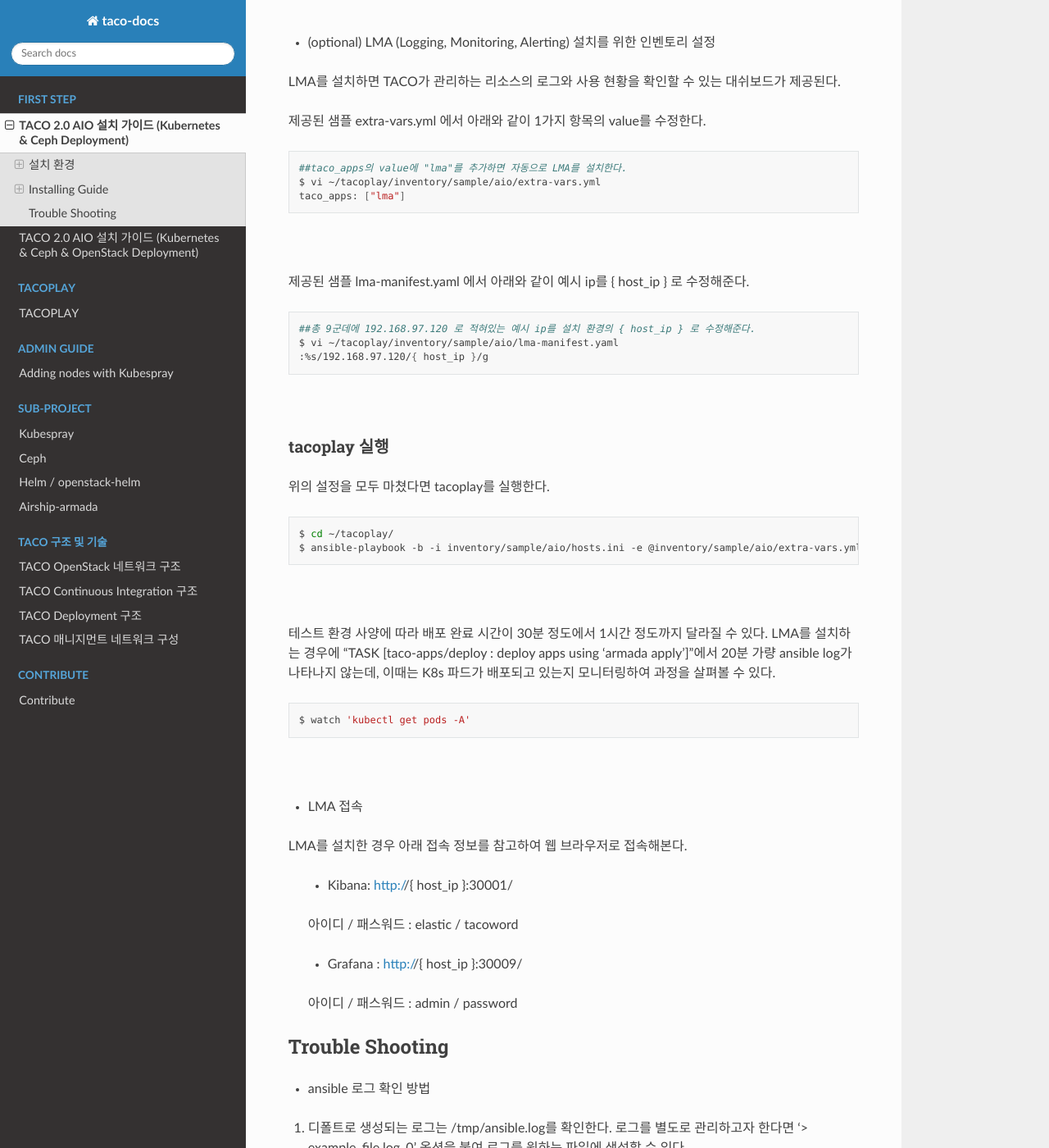
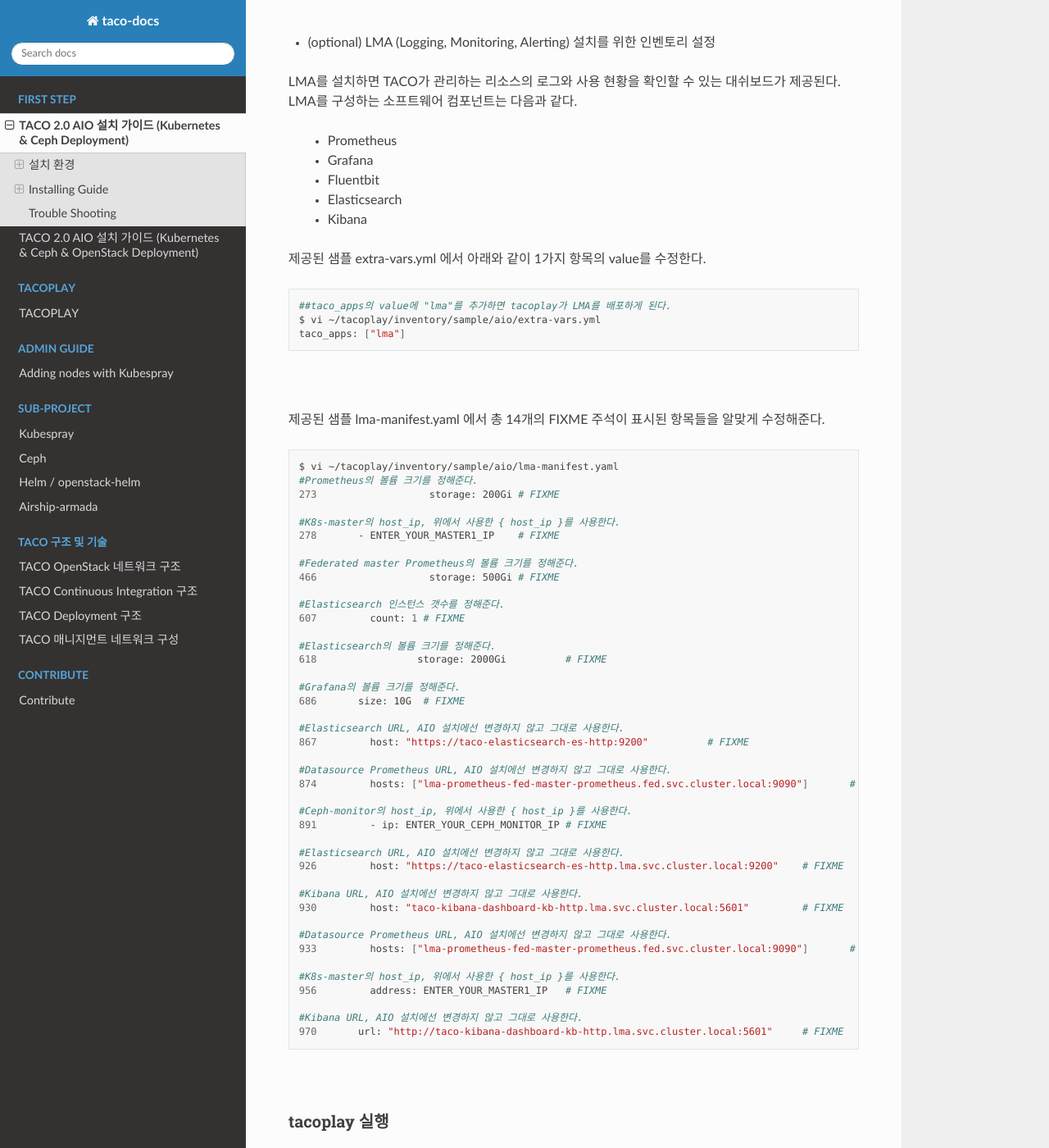
Before and after one commit to openinfradev/taco-docs, a Sphinx documentation site: the page built from docs/source/intro/aio-k8s.rst, in a window 1280 px wide and 1400 px high, scrolled down 3632 px. Shown: the whole window at 82% size. Built offline with Sphinx 7.4.7 and the Read the Docs theme 2.0.0, drawn with Linux system fonts in a browser that asks for light colours.

Commit message:
sample lma-manifest 변경에 따른 가이드 수정

```diff
--- a/docs/source/intro/aio-k8s.rst
+++ b/docs/source/intro/aio-k8s.rst
@@ -167,25 +167,70 @@
 
 * (optional) LMA (Logging, Monitoring, Alerting) 설치를 위한 인벤토리 설정
 
-LMA를 설치하면 TACO가 관리하는 리소스의 로그와 사용 현황을 확인할 수 있는 대쉬보드가 제공된다.
+LMA를 설치하면 TACO가 관리하는 리소스의 로그와 사용 현황을 확인할 수 있는 대쉬보드가 제공된다. LMA를 구성하는 소프트웨어 컴포넌트는 다음과 같다.
+
+   * Prometheus
+   * Grafana
+   * Fluentbit
+   * Elasticsearch
+   * Kibana
 
 제공된 샘플 extra-vars.yml 에서 아래와 같이 1가지 항목의 value를 수정한다.
 
 .. code-block:: bash
 
-   ##taco_apps의 value에 "lma"를 추가하면 자동으로 LMA를 설치한다.
+   ##taco_apps의 value에 "lma"를 추가하면 tacoplay가 LMA를 배포하게 된다.
    $ vi ~/tacoplay/inventory/sample/aio/extra-vars.yml
    taco_apps: ["lma"]
 
 |
 
-제공된 샘플 lma-manifest.yaml 에서 아래와 같이 예시 ip를 { host_ip } 로 수정해준다.
+제공된 샘플 lma-manifest.yaml 에서 총 14개의 FIXME 주석이 표시된 항목들을 알맞게 수정해준다.
 
 .. code-block:: bash
 
-   ##총 9군데에 192.168.97.120 로 적혀있는 예시 ip를 설치 환경의 { host_ip } 로 수정해준다.
    $ vi ~/tacoplay/inventory/sample/aio/lma-manifest.yaml
-   :%s/192.168.97.120/{ host_ip }/g
+   #Prometheus의 볼륨 크기를 정해준다.
+   273                   storage: 200Gi	# FIXME
+
+   #K8s-master의 host_ip, 위에서 사용한 { host_ip }를 사용한다.
+   278       - ENTER_YOUR_MASTER1_IP	# FIXME
+
+   #Federated master Prometheus의 볼륨 크기를 정해준다.
+   466                   storage: 500Gi	# FIXME
+
+   #Elasticsearch 인스턴스 갯수를 정해준다.
+   607         count: 1	# FIXME
+
+   #Elasticsearch의 볼륨 크기를 정해준다.
+   618                 storage: 2000Gi		# FIXME
+
+   #Grafana의 볼륨 크기를 정해준다.
+   686       size: 10G 	# FIXME
+
+   #Elasticsearch URL, AIO 설치에선 변경하지 않고 그대로 사용한다.
+   867         host: "https://taco-elasticsearch-es-http:9200"		# FIXME
+
+   #Datasource Prometheus URL, AIO 설치에선 변경하지 않고 그대로 사용한다.
+   874         hosts: ["lma-prometheus-fed-master-prometheus.fed.svc.cluster.local:9090"]	# FIXME
+
+   #Ceph-monitor의 host_ip, 위에서 사용한 { host_ip }를 사용한다.
+   891         - ip: ENTER_YOUR_CEPH_MONITOR_IP	# FIXME
+
+   #Elasticsearch URL, AIO 설치에선 변경하지 않고 그대로 사용한다.
+   926         host: "https://taco-elasticsearch-es-http.lma.svc.cluster.local:9200" 	# FIXME
+
+   #Kibana URL, AIO 설치에선 변경하지 않고 그대로 사용한다.
+   930         host: "taco-kibana-dashboard-kb-http.lma.svc.cluster.local:5601" 	# FIXME
+
+   #Datasource Prometheus URL, AIO 설치에선 변경하지 않고 그대로 사용한다.
+   933         hosts: ["lma-prometheus-fed-master-prometheus.fed.svc.cluster.local:9090"]	# FIXME
+
+   #K8s-master의 host_ip, 위에서 사용한 { host_ip }를 사용한다.
+   956         address: ENTER_YOUR_MASTER1_IP	# FIXME
+
+   #Kibana URL, AIO 설치에선 변경하지 않고 그대로 사용한다.
+   970       url: "http://taco-kibana-dashboard-kb-http.lma.svc.cluster.local:5601"     # FIXME
 
 |
 
```
Also changed, not shown: docs/source/intro/aio-ops.rst (+49 -6 lines).
